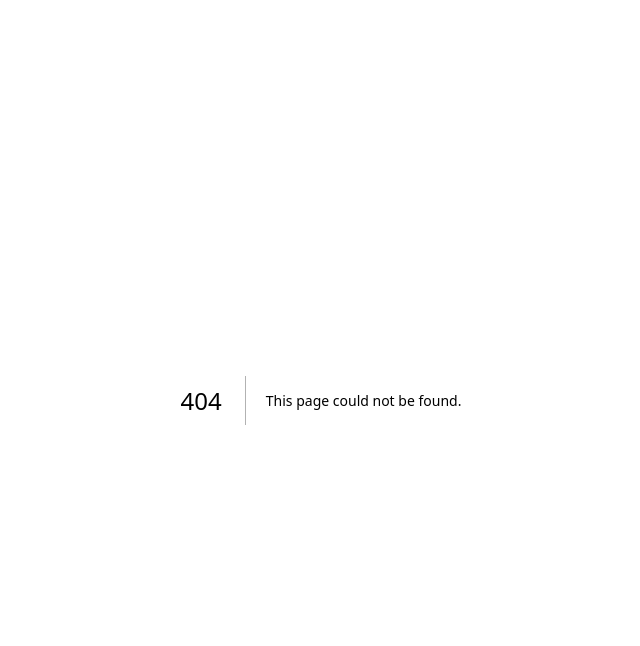
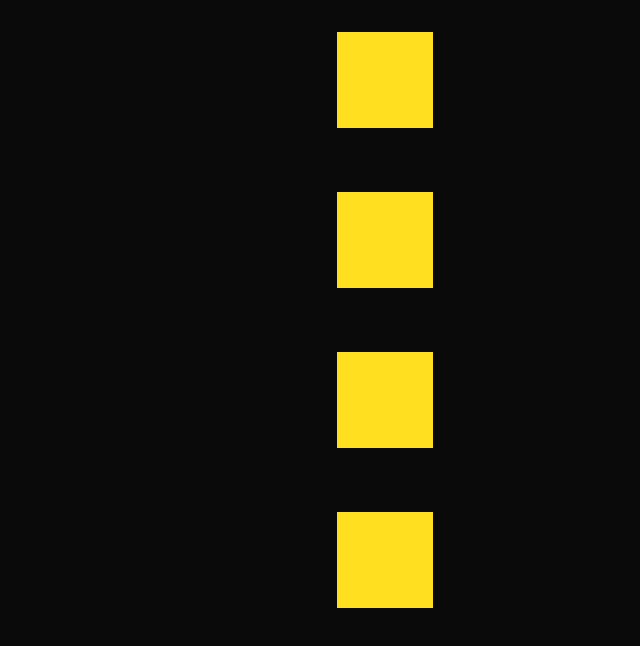
Before and after one commit to shivvyadav/nextjs-motion-animation, a Next.js app: page /transition-animation in a window 1280 px wide. Before the commit this address had no page. Shown: the top 646 px of the page, without its empty margins (319-959 px from the left). Built offline with nearby package versions, Linux system fonts and the light colour scheme.

Commit message:
transition animation in motion

```diff
--- /dev/null
+++ b/src/app/transition-animation/page.tsx
@@ -0,0 +1,52 @@
+import * as motion from "motion/react-client";
+
+export default function TransitionAnimation() {
+  return (
+    <div className='h-screen flex flex-col gap-16 px-32 pt-8 max-w-5xl mx-auto bg-neutral-950'>
+      <motion.div
+        initial={{x: 0}}
+        animate={{x: 400}}
+        transition={{
+          duration: 2,
+          ease: "easeInOut",
+          delay: 1,
+          type: "tween",
+        }}
+        className='size-24 bg-yellow-300'
+      />
+      <motion.div
+        initial={{x: 0}}
+        animate={{x: 400}}
+        transition={{
+          duration: 2,
+          ease: "easeInOut",
+          delay: 1,
+          type: "spring",
+        }}
+        className='size-24 bg-yellow-300'
+      />
+      <motion.div
+        initial={{x: 0}}
+        animate={{x: 400}}
+        transition={{
+          duration: 2,
+          ease: "anticipate",
+          delay: 1,
+          type: "tween",
+        }}
+        className='size-24 bg-yellow-300'
+      />
+      <motion.div
+        initial={{x: 0}}
+        animate={{x: 400}}
+        transition={{
+          duration: 2,
+          ease: "anticipate",
+          delay: 1,
+          type: "spring",
+        }}
+        className='size-24 bg-yellow-300'
+      />
+    </div>
+  );
+}
```
